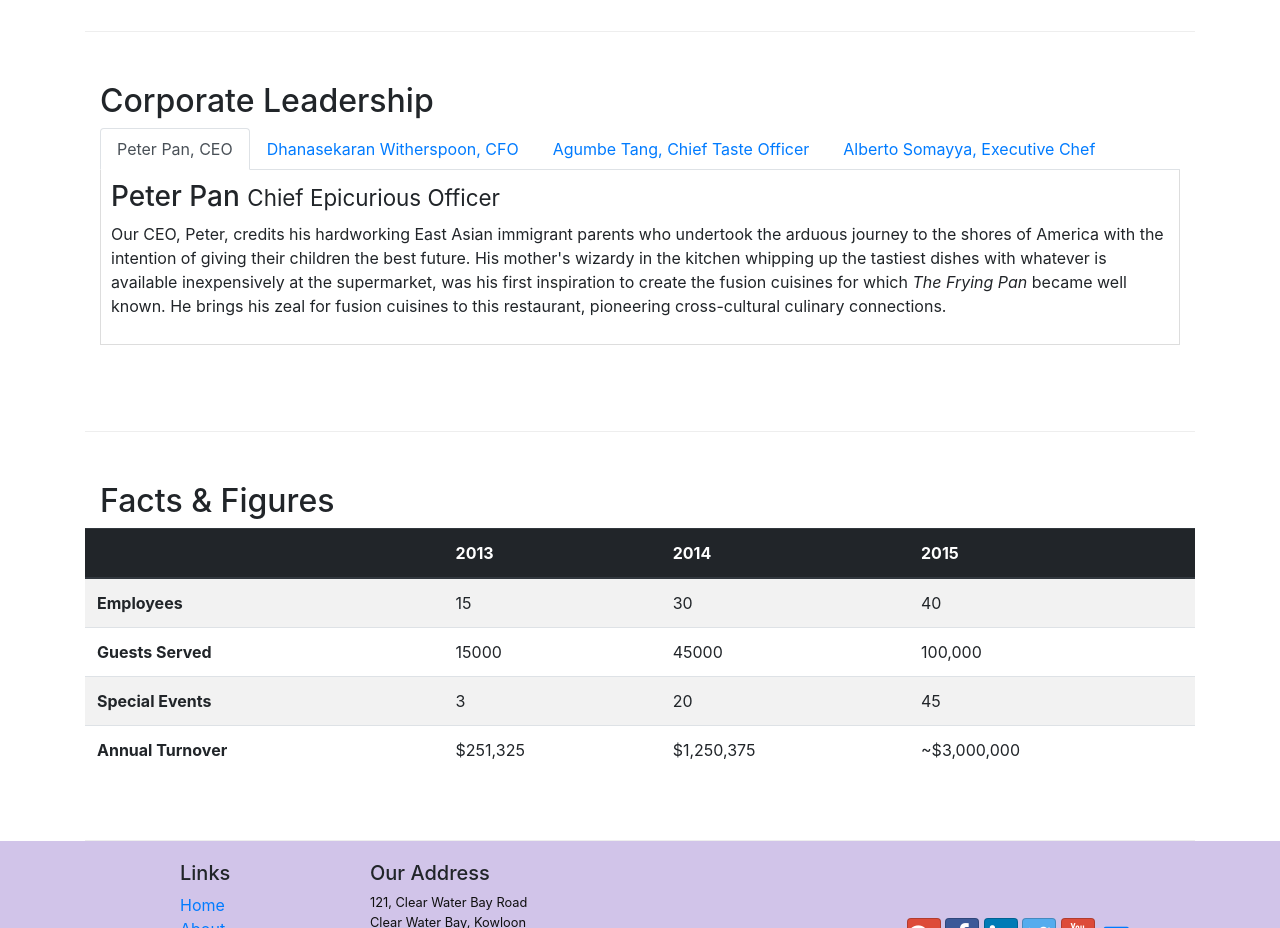
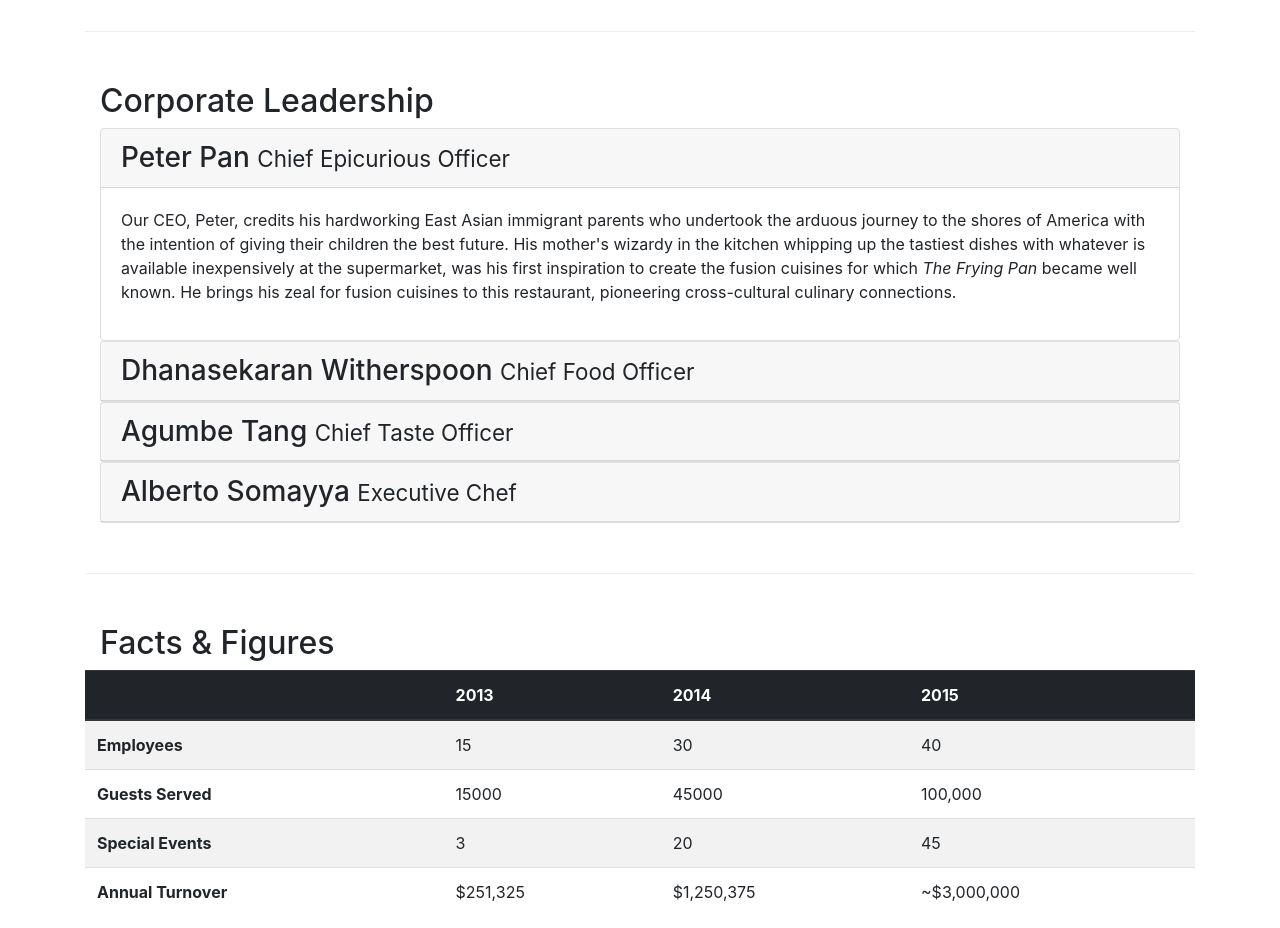
Before and after one commit to Garima88825/Coursera-Bootstrap, a website: page aboutus.html in a window 1280 px wide. Shown: the part 940-1868 px from the top of the page. Drawn offline with nearby package versions, Linux system fonts and the light colour scheme.

Commit message:
Accordion

```diff
--- a/aboutus.html
+++ b/aboutus.html
@@ -99,37 +99,63 @@
         <div class="row row-content">
             <div class="col-12">
                 <h2>Corporate Leadership</h2>
-                <ul class="nav nav-tabs">
-                    <li class="nav-item">
-                        <a class="nav-link active" href="#peter" role="tab" data-toggle="tab">Peter Pan, CEO</a>
-                    </li>
-                    <li class="nav-item">
-                        <a class="nav-link" href="#danny" role="tab" data-toggle="tab">Dhanasekaran Witherspoon, CFO</a>
-                    </li>
-                    <li class="nav-item">
-                        <a class="nav-link" href="#agumbe" role="tab" data-toggle="tab">Agumbe Tang, Chief Taste Officer</a>
-                    </li>
-                    <li class="nav-item">
-                        <a class="nav-link" href="#alberto" role="tab" data-toggle="tab">Alberto Somayya, Executive Chef</a>
-                    </li>
-                </ul>
-                <div class="tab-content">
-                    <div role="tabpanel" class="tab-pane fade show active" id="peter">
-                        <h3>Peter Pan <small>Chief Epicurious Officer</small></h3>
-                        <p class="d-none d-sm-block">Our CEO, Peter, credits his hardworking East Asian immigrant parents who undertook the arduous journey to the shores of America with the intention of giving their children the best future. His mother's wizardy in the kitchen whipping up the tastiest dishes with whatever is available inexpensively at the supermarket, was his first inspiration to create the fusion cuisines for which <em>The Frying Pan</em> became well known. He brings his zeal for fusion cuisines to this restaurant, pioneering cross-cultural culinary connections.</p>
+                <div id="accordion">
+                    <div class="card">
+                        <div class="card-header" role="tab" id="peterhead">
+                        <h3 class="mb-0">
+                            <a data-toggle="collapse" data-target="#peter">
+                            Peter Pan <small>Chief Epicurious Officer</small>
+                            </a>
+                        </h3>
+                        </div>
+                        <div class="collapse show" id="peter" data-parent="#accordion">
+                            <div class="card-body">
+                                <p class="d-none d-sm-block">Our CEO, Peter, credits his hardworking East Asian immigrant parents who undertook the arduous journey to the shores of America with the intention of giving their children the best future. His mother's wizardy in the kitchen whipping up the tastiest dishes with whatever is available inexpensively at the supermarket, was his first inspiration to create the fusion cuisines for which <em>The Frying Pan</em> became well known. He brings his zeal for fusion cuisines to this restaurant, pioneering cross-cultural culinary connections.</p>
+                            </div>
+                        </div>
                     </div>
-                    <div role="tabpanel" class="tab-pane fade" id="danny">
-                        <h3>Dhanasekaran Witherspoon <small>Chief Food Officer</small></h3>
-                        <p class="d-none d-sm-block">Our CFO, Danny, as he is affectionately referred to by his colleagues, comes from a long established family tradition in farming and produce. His experiences growing up on a farm in the Australian outback gave him great appreciation for varieties of food sources. As he puts it in his own words, <em>Everything that runs, wins, and everything that stays, pays!</em></p>
+                    <div class="card">
+                        <div class="card-header" role="tab" id="dannyhead">
+                        <h3 class="mb-0">
+                            <a class="collapsed" data-toggle="collapse" data-target="#danny">
+                            Dhanasekaran Witherspoon <small>Chief Food Officer</small>
+                            </a>
+                        </h3>
                     </div>
-                    <div role="tabpanel" class="tab-pane fade " id="agumbe">
-                        <h3>Agumbe Tang <small>Chief Taste Officer</small></h3>
-                        <p class="d-none d-sm-block">Blessed with the most discerning gustatory sense, Agumbe, our CTO, personally ensures that every dish that we serve meets his exacting tastes. Our chefs dread the tongue lashing that ensues if their dish does not meet his exacting standards. He lives by his motto, <em>You click only if you survive my lick.</em></p>
+                    <div class="collapse" id="danny" data-parent="#accordion">
+                        <div class="card-body">
+                            <p class="d-none d-sm-block">Our CFO, Danny, as he is affectionately referred to by his colleagues, comes from a long established family tradition in farming and produce. His experiences growing up on a farm in the Australian outback gave him great appreciation for varieties of food sources. As he puts it in his own words, <em>Everything that runs, wins, and everything that stays, pays!</em></p>
+                        </div>
                     </div>
-                    <div role="tabpanel" class="tab-pane fade " id="alberto">
-                        <h3>Alberto Somayya <small>Executive Chef</small></h3>
-                        <p class="d-none d-sm-block">Award winning three-star Michelin chef with wide International experience having worked closely with whos-who in the culinary world, he specializes in creating mouthwatering Indo-Italian fusion experiences. He says, <em>Put together the cuisines from the two craziest cultures, and you get a winning hit! Amma Mia!</em></p>
+                </div>
+                <div class="card">
+                        <div class="card-header" role="tab" id="agumbehead">
+                        <h3 class="mb-0">
+                            <a class="collapsed" data-toggle="collapse" data-target="#agumbe">
+                            Agumbe Tang <small>Chief Taste Officer</small>
+                            </a>
+                        </h3>
                     </div>
+                    <div class="collapse" id="agumbe" data-parent="#accordion">
+                        <div class="card-body">
+                            <p class="d-none d-sm-block">Blessed with the most discerning gustatory sense, Agumbe, our CTO, personally ensures that every dish that we serve meets his exacting tastes. Our chefs dread the tongue lashing that ensues if their dish does not meet his exacting standards. He lives by his motto, <em>You click only if you survive my lick.</em></p>
+                        </div>
+                    </div>
+                </div>
+                <div class="card">
+                        <div class="card-header" role="tab" id="albertohead">
+                        <h3 class="mb-0">
+                            <a class="collapsed" data-toggle="collapse" data-target="#alberto">
+                            Alberto Somayya <small>Executive Chef</small>
+                            </a>
+                        </h3>
+                    </div>
+                    <div class="collapse" id="alberto" data-parent="#accordion">
+                        <div class="card-body">
+                            <p class="d-none d-sm-block">Award winning three-star Michelin chef with wide International experience having worked closely with whos-who in the culinary world, he specializes in creating mouthwatering Indo-Italian fusion experiences. He says, <em>Put together the cuisines from the two craziest cultures, and you get a winning hit! Amma Mia!</em></p>
+                        </div>
+                    </div>
+                </div>
                 </div>
             </div>
        </div>
```
